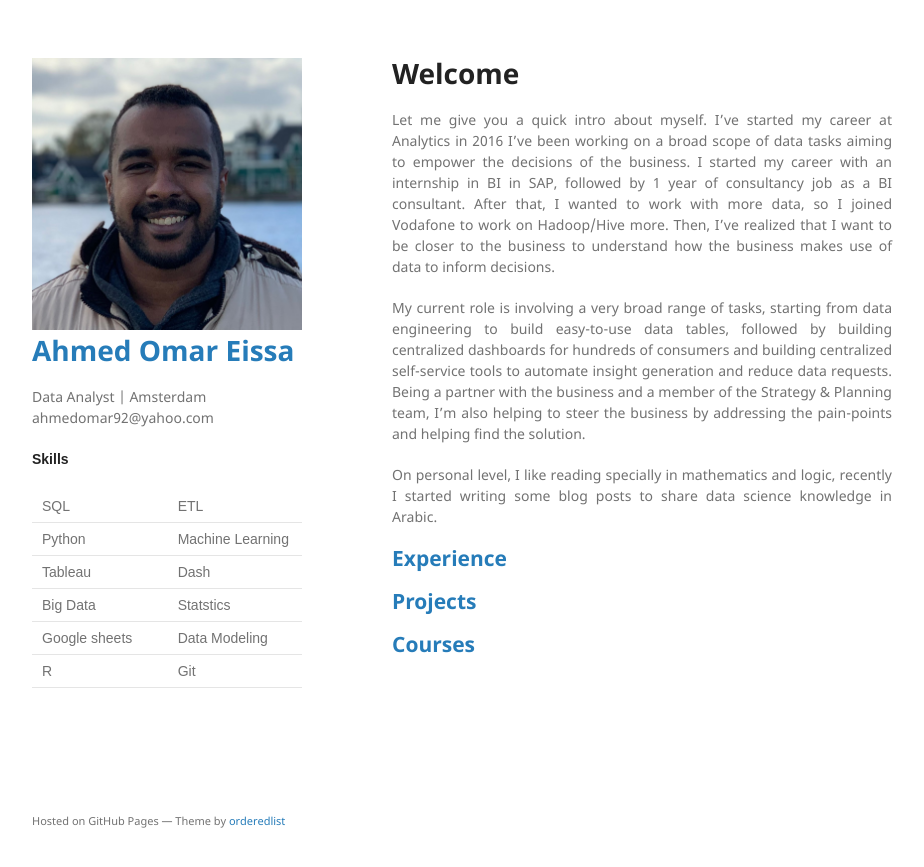
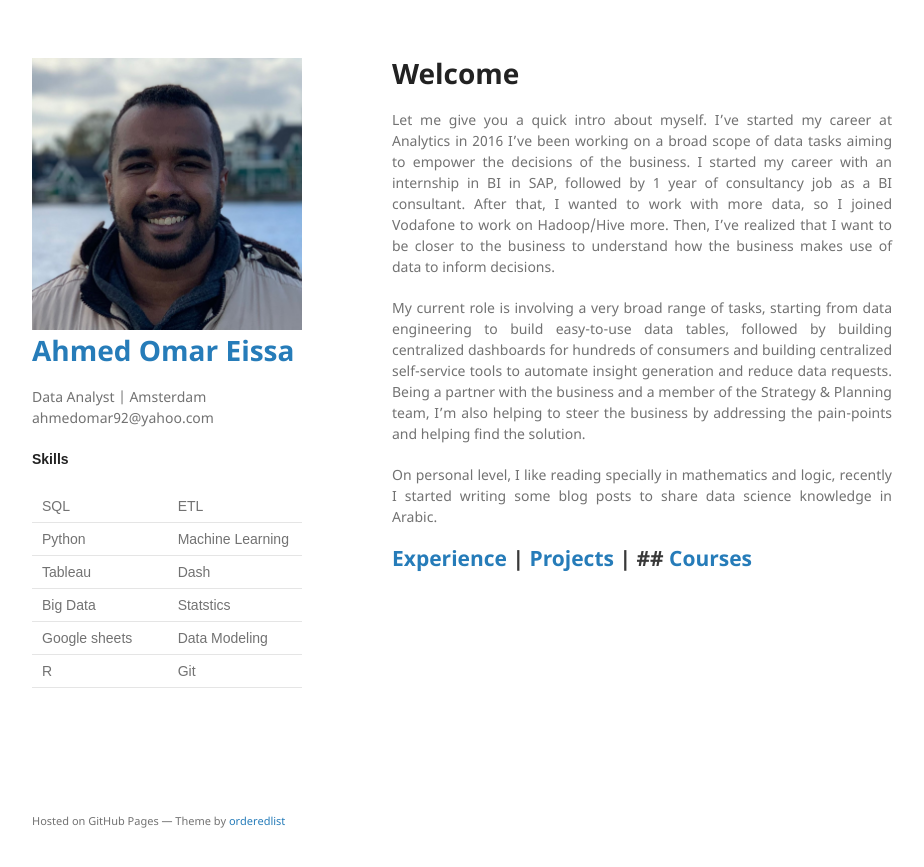
Before and after one commit to AhmedOmarEissa/AhmedOmarEissa.github.io, a Jekyll site: the page built from index.md, in a window 1280 px wide. Shown: the top 867 px of the page, without its empty margins (178-1102 px from the left). Built offline with Jekyll 4.4.1, drawn with Linux system fonts in a browser that asks for light colours; our own code applies the rules of GitHub Pages for plain Markdown files.

Commit message:
Change margin for h3

```diff
--- a/_sass/jekyll-theme-minimal.scss
+++ b/_sass/jekyll-theme-minimal.scss
@@ -9,7 +9,7 @@
   font-weight:400;
 }
 
-h2, h3 {
+h2 {
   color:#222;
   margin:0 0 20px;
 }
@@ -33,7 +33,7 @@
   color:#393939;
 }
 
-h4, h5, h6 {
+h3,h4, h5, h6 {
   color:#494949;
   margin:0 0 2px;
 }
--- a/index.md
+++ b/index.md
@@ -9,9 +9,4 @@
 
 On personal level, I like reading specially in mathematics and logic, recently I started writing some blog posts to share data science knowledge in Arabic.
 
-
-## [Experience](./experience.html)
-
-## [Projects](./projects.html)
-
-## [Courses](./courses.html)
+## [Experience](./experience.html)  |   [Projects](./projects.html)   |   ## [Courses](./courses.html)
```
